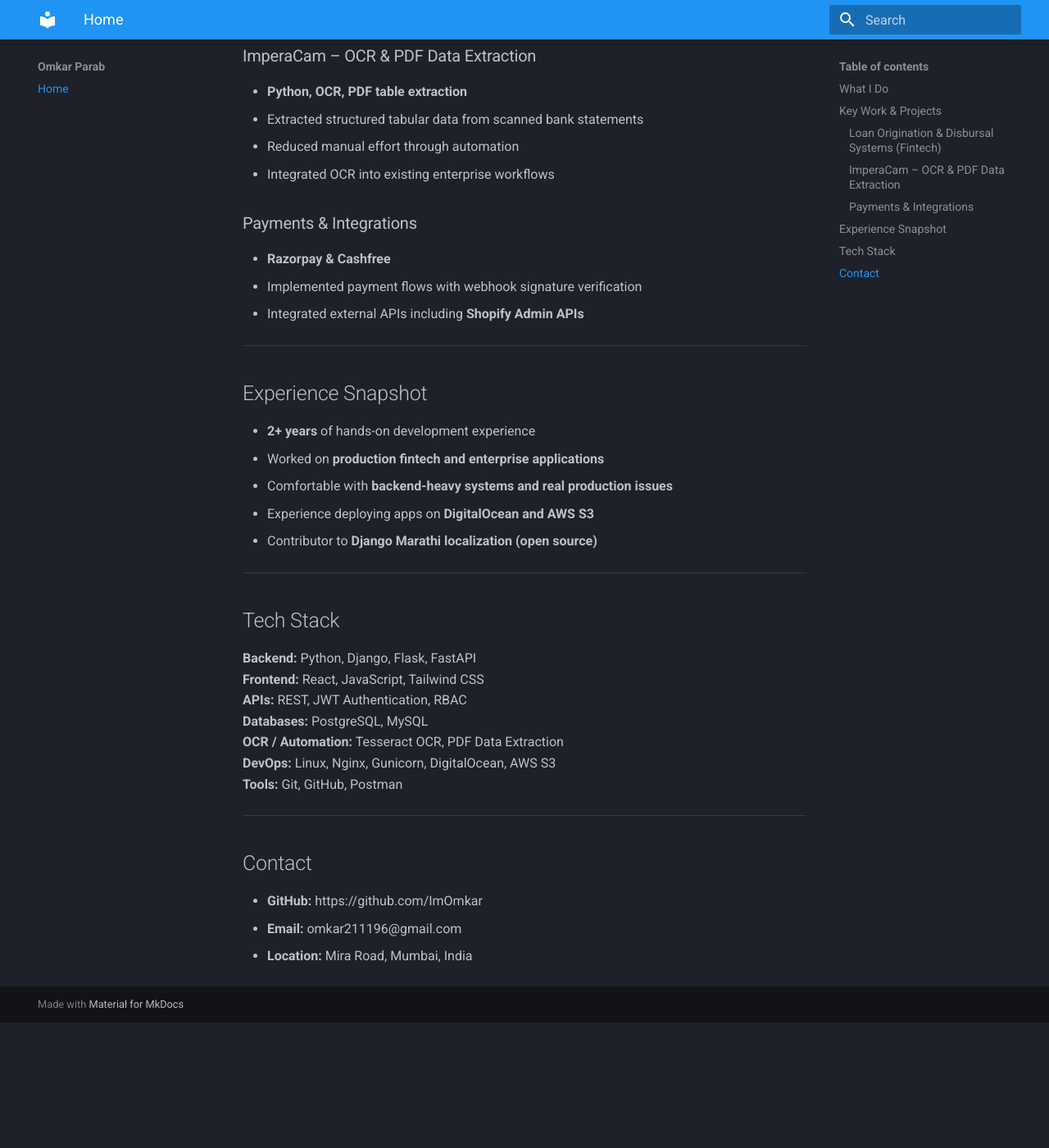
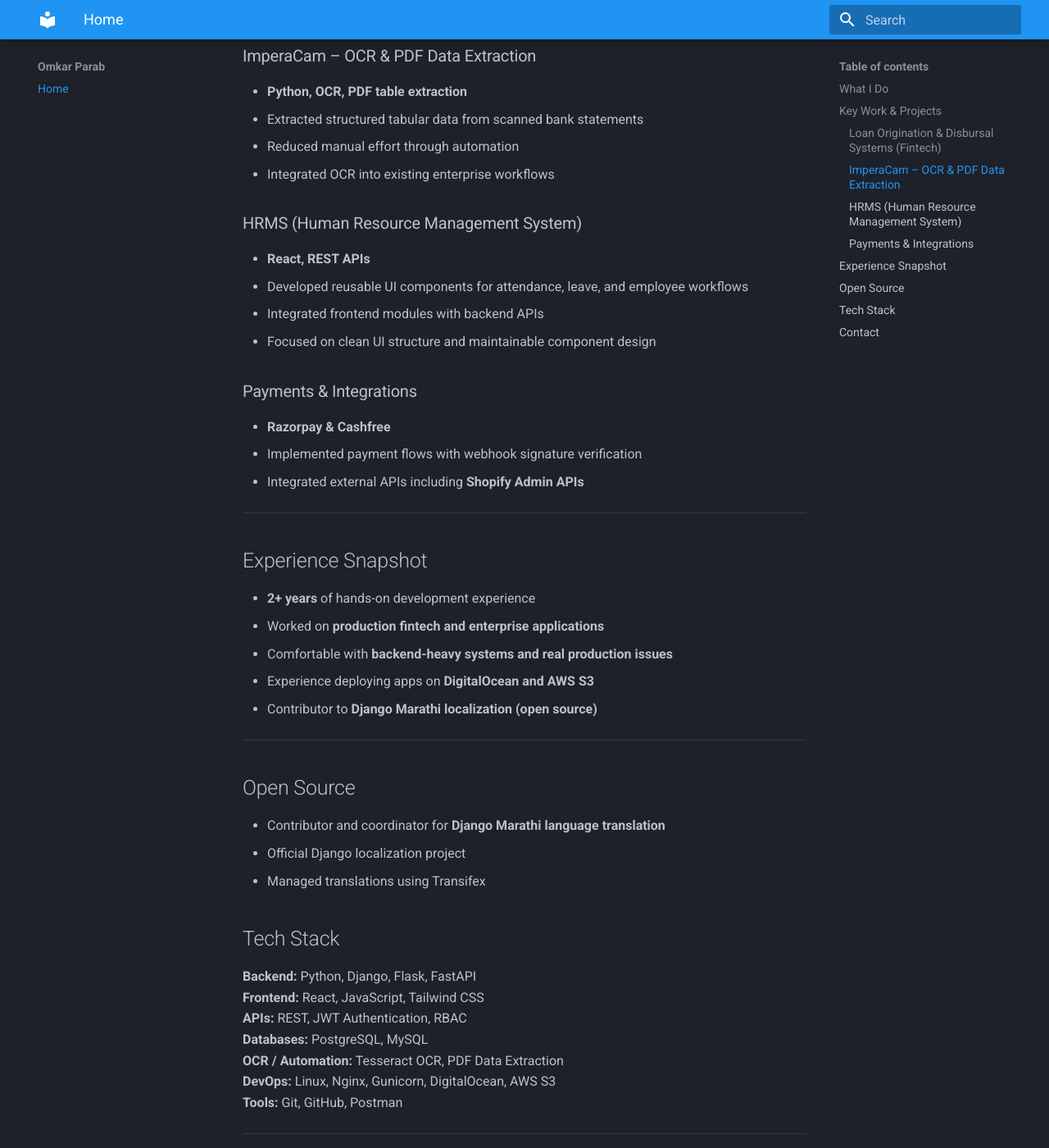
Before and after one commit to ImOmkar/ImOmkar.github.io, an MkDocs documentation site: the page built from docs/index.md, in a window 1280 px wide and 1400 px high, scrolled down 893 px. Shown: the whole window at 82% size. Built offline with MkDocs 1.6.1 and Material for MkDocs 9.7.7, drawn with Linux system fonts in a browser that asks for light colours; before the commit the page ends 2140 px from its top, so only the background shows below that.

Commit message:
index.md updated

```diff
--- a/docs/index.md
+++ b/docs/index.md
@@ -33,6 +33,12 @@
 - Reduced manual effort through automation
 - Integrated OCR into existing enterprise workflows
 
+### HRMS (Human Resource Management System)
+- **React, REST APIs**
+- Developed reusable UI components for attendance, leave, and employee workflows
+- Integrated frontend modules with backend APIs
+- Focused on clean UI structure and maintainable component design
+
 ### Payments & Integrations
 - **Razorpay & Cashfree**
 - Implemented payment flows with webhook signature verification
@@ -49,6 +55,12 @@
 - Contributor to **Django Marathi localization (open source)**
 
 ---
+
+## Open Source
+
+- Contributor and coordinator for **Django Marathi language translation**
+  - Official Django localization project
+  - Managed translations using Transifex
 
 ## Tech Stack
 
```
Also changed, not shown: site/404.html, site/contact/index.html, site/experience/index.html, site/index.html, site/projects/index.html.
